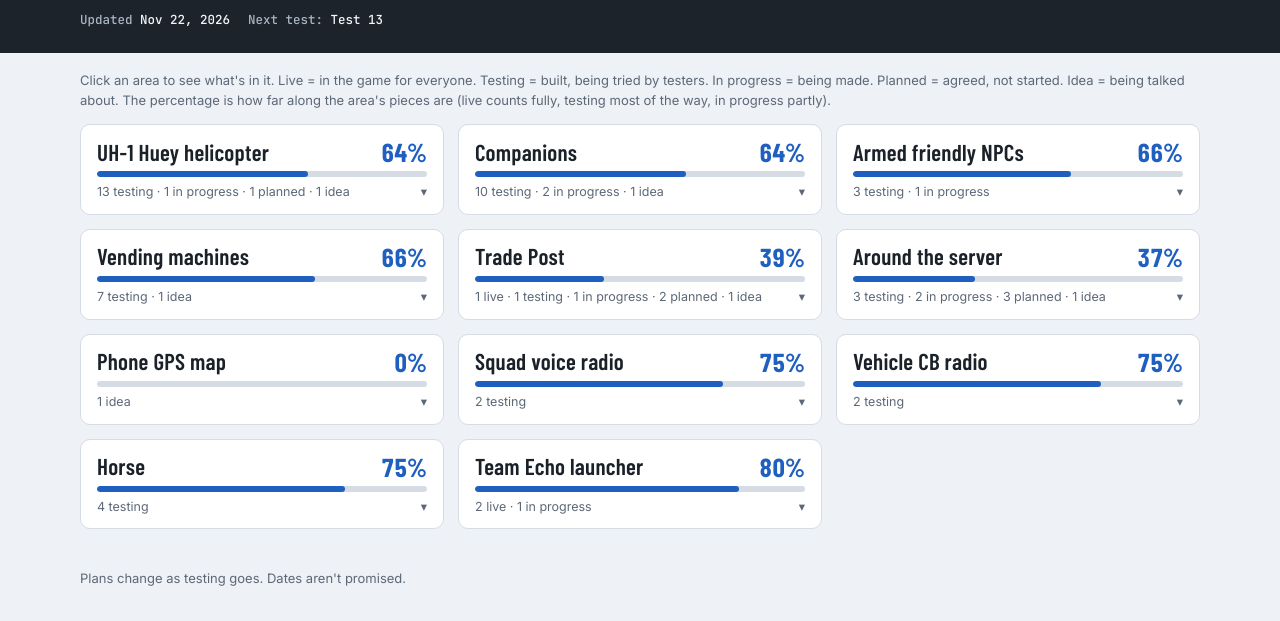
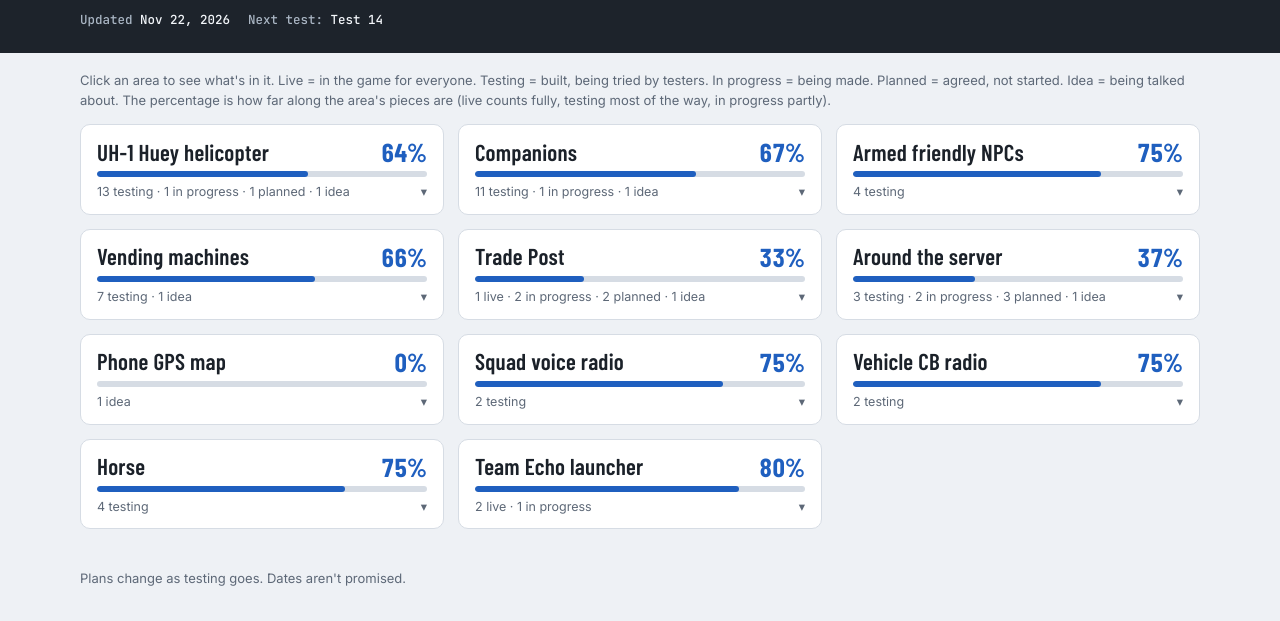
Before and after one commit to DeltaLima69/team-echo-progress, a plain HTML site: page index.html in a window 1280 px wide. Shown: the part 197-818 px from the top of the page. Drawn offline with nearby package versions, Linux system fonts and the light colour scheme.

Commit message:
Update mod progress page

```diff
--- a/index.html
+++ b/index.html
@@ -98,7 +98,7 @@ footer { color: var(--muted); font-size: 13px; padding-block: 0 32px; }
 <script>
 const DATA = {
   updated: "Nov 22, 2026",
-  next: "Test 13",
+  next: "Test 14",
   areas: [
     { name: "UH-1 Huey helicopter", sum: "A flyable Huey with its own controls, cockpit and sound. Testers only for now.", items: [
       ["Flying, startup and engine sound", "test", "Full spool-up before takeoff"],
@@ -107,7 +107,7 @@ const DATA = {
       ["Looks right in shade", "work", "Shaded sides still too dark"],
       ["Call the Huey to you and send it home", "test", "It flies itself to you, then back to the Kill Squad roof"],
       ["Air Force gray paint", "test", ""],
-      ["Real passenger seats", "test", "Five seats, picked from the Tab menu"],
+      ["Real passenger seats", "test", "Five seats - look at one and press F, or use Tab"],
       ["Stays on the server after restarts", "test", ""],
       ["Switch panel between the front seats", "test", "Click the switches with the mouse; lights show what is on"],
       ["Roof windows", "test", "Square glass windows in the roof"],
@@ -124,10 +124,10 @@ const DATA = {
       ["Homes for companions", "test", "They go home when you log out and come back when you join"],
       ["Mech companion", "test", "Built at the Kill Squad machine from scrap and parts"],
       ["Mech upgrade", "test", "Lights, kick and arm cannon"],
-      ["Mech aims and fires its guns properly", "work", "Gun fire is visible and audible now; aiming is next"],
+      ["Mech aims and fires its guns properly", "work", "One shot sound per burst; raising the gun is next"],
       ["Mechs stay out of the trade post and HQ", "test", "They wait in line at the sale lot"],
       ["Mechs never hurt other players outside PvP zones", "test", ""],
-      ["Lockable mech storage", "work", ""],
+      ["Lockable mech storage", "test", "Owner only unless unlocked"],
       ["Store, pick up and revive companions", "test", "At the companion machine"],
       ["Carry a wolf as an inventory item", "idea", ""],
       ["Wolf fetch: throw a bone and it brings it back", "test", "Sascha only"],
@@ -136,7 +136,7 @@ const DATA = {
     { name: "Armed friendly NPCs", sum: "Friendly armed NPCs on the Kill Squad side.", items: [
       ["Two guards with dogs patrol the HQ", "test", "Opposite directions, cross at the front and back"],
       ["Guards fire real visible, audible shots", "test", "Each with a fixed weapon and look"],
-      ["Guards take cover and move like real fighters", "work", ""],
+      ["Guards take cover and move like real fighters", "test", "Against armed NPCs"],
       ["Hire a squad of 3 to stay with you for a while", "test", "Admins only while testing"]
     ]},
     { name: "Vending machines", sum: "Vending machines that run on Kill Squad credits.", items: [
@@ -151,14 +151,14 @@ const DATA = {
     ]},
     { name: "Trade Post", sum: "Vendors and life at the player trade post.", items: [
       ["Bartender", "live", "Buy and sell drinks"],
-      ["Triage doorway cleans your clothes", "test", ""],
+      ["Sterilization zone cleans your clothes", "work", "Stand in the Triage doorway for 3 seconds"],
       ["Armory and vehicle vendors", "work", "Fixing their buy lists"],
       ["What each vendor sells", "plan", "Being decided"],
       ["Farmer's market", "idea", "Sell produce in bulk, buy food, with custom quests"],
       ["Vendor quest books", "plan", ""]
     ]},
     { name: "Around the server", sum: "Smaller systems that make the base feel alive.", items: [
-      ["Midnight fireworks (Night Show)", "test", "Being fixed after a game update"],
+      ["Midnight fireworks (Night Show)", "test", "Crash risk removed"],
       ["Base power and lights stay on", "test", "Fix for a short lag spike when someone joins"],
       ["Garden care", "test", "Tended once or twice a day"],
       ["Clear the tall grass inside the Kill Squad HQ", "plan", "The latest SCUM update may make this easier"],
```
